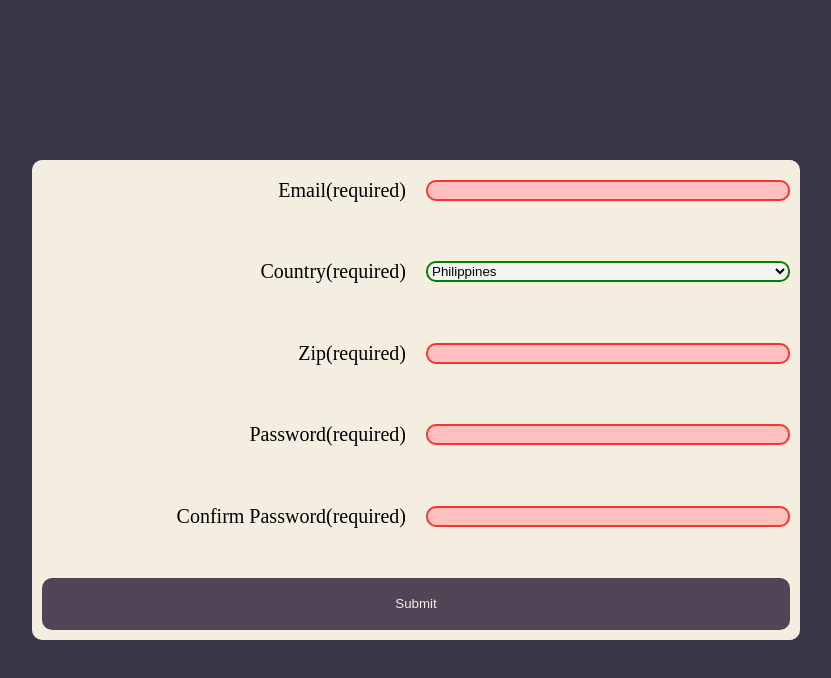
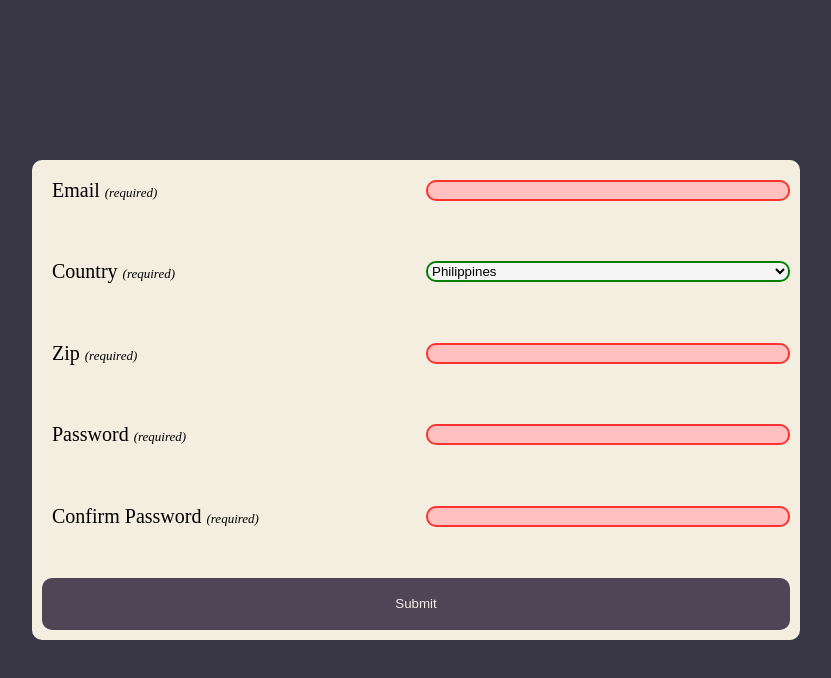
Before and after one commit to DL-GIT101/form-validation-with-js, a website built with webpack: page src/index.html in a window 1280 px wide. Shown: the whole page, without its empty margins (224-1055 px from the left). Built offline with nearby package versions, Linux system fonts and the light colour scheme.

Commit message:
Change the label style and add style to span

```diff
--- a/src/style.css
+++ b/src/style.css
@@ -36,8 +36,14 @@ form {
 }
 
 .input-container > label {
-    place-self: center right;
-    padding-right: 10px;
+    place-self: center left;
+    padding-left: 10px;
+}
+
+.input-container > label > span {
+    font-size: small;
+    font-style: italic;
+    padding-left: 5px;
 }
 
 .input-container > input, .input-container > select {
```
